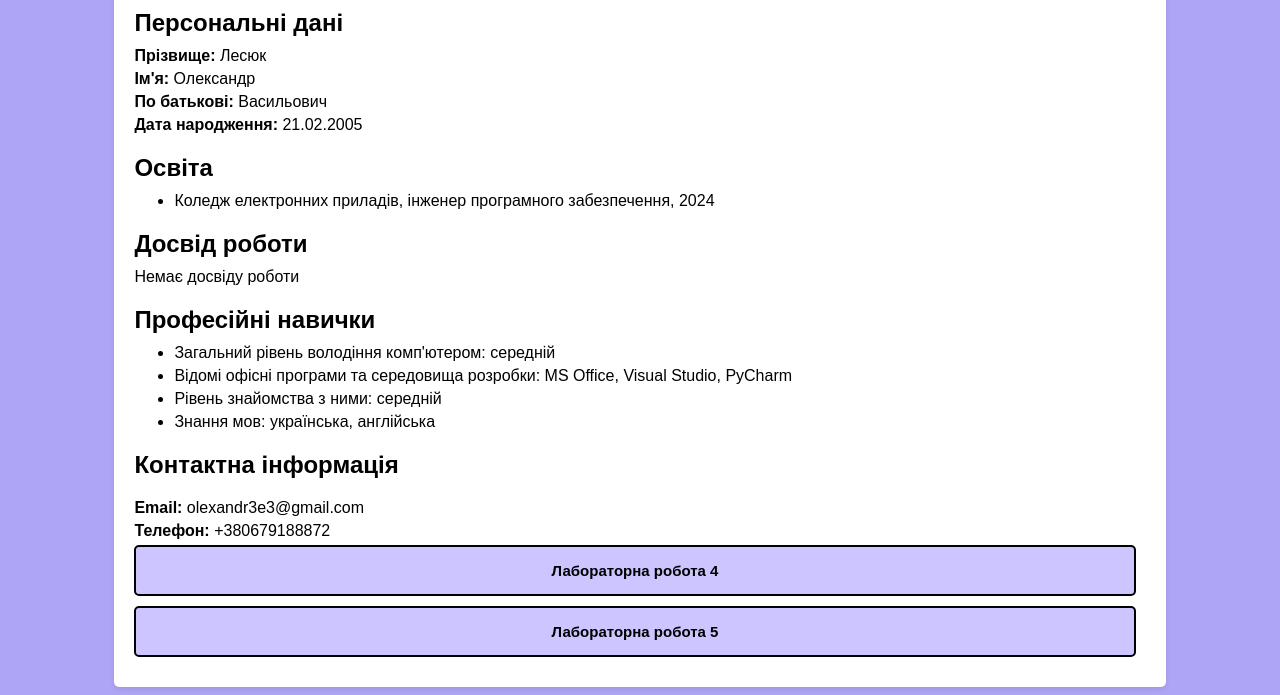
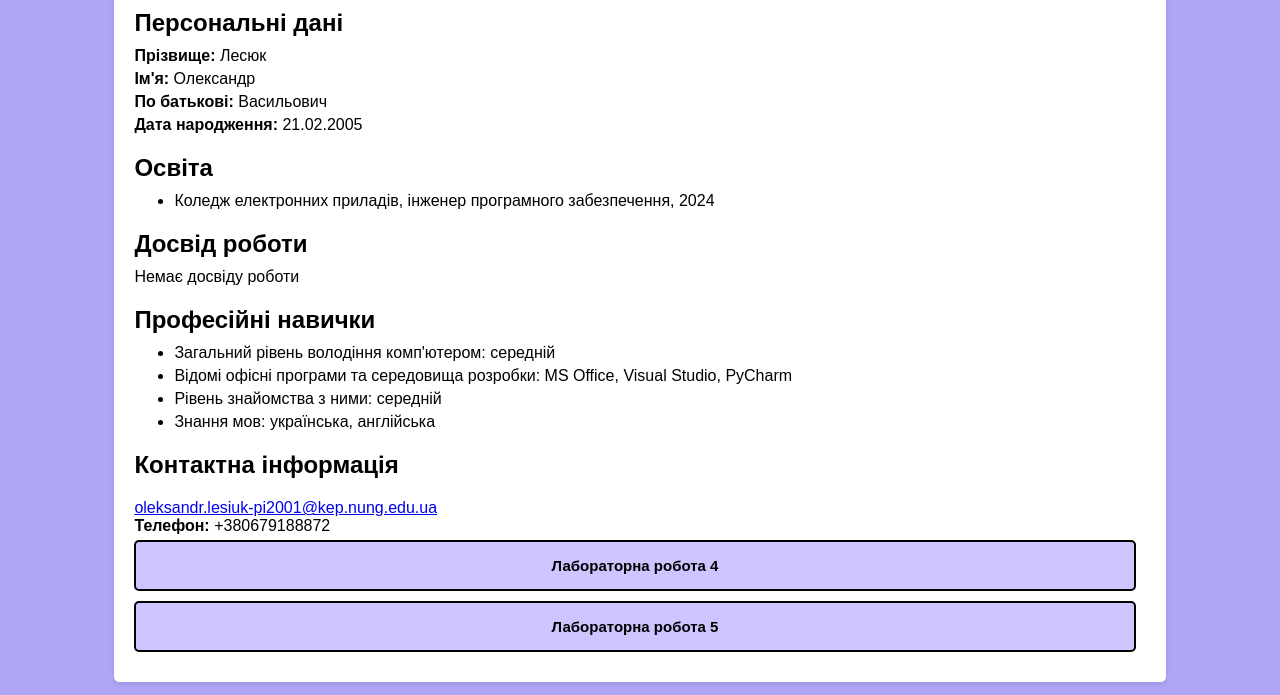
Before and after one commit to llesiukk/llesiukk.github.io, a plain HTML site: page index.html in a window 1280 px wide. Shown: the part 107-802 px from the top of the page. Drawn offline with Linux system fonts and the light colour scheme.

Commit message:
Update index.html

```diff
--- a/index.html
+++ b/index.html
@@ -98,7 +98,7 @@ margin-bottom: 5px;
 </ul>
 <h2>Контактна інформація</h2>
 <div class="contact-info">
-	<p class="email"><b>Email:</b> olexandr3e3@gmail.com</p>
+	 <a class="gmail" href="mailto:oleksandr.lesiuk-pi2001@kep.nung.edu.ua">oleksandr.lesiuk-pi2001@kep.nung.edu.ua</a>
 	<p class="phone"><b>Телефон:</b> +380679188872</p>
   <a href="lr4/index.html"
   class="btn">Лабораторна робота 4
```
